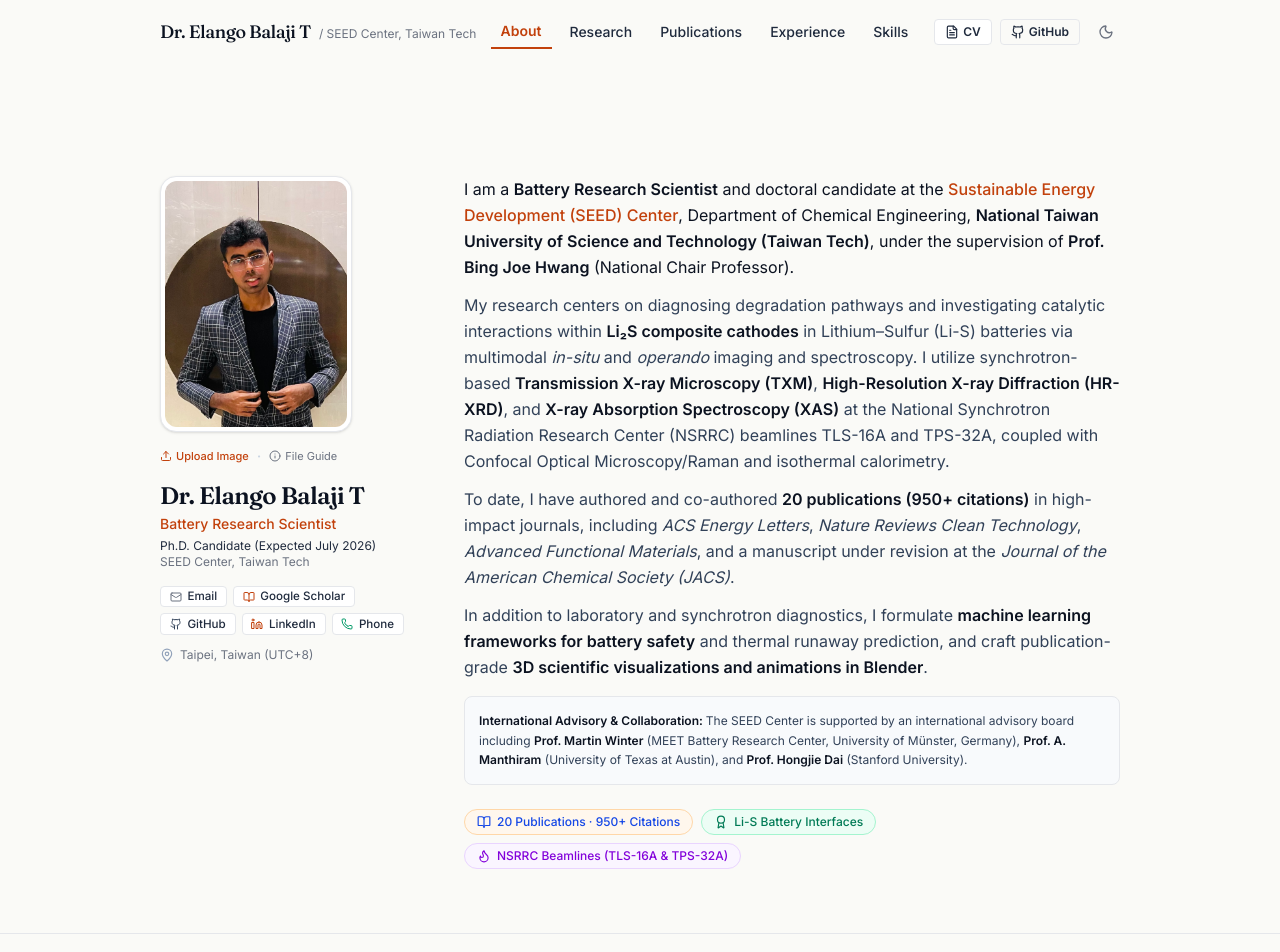
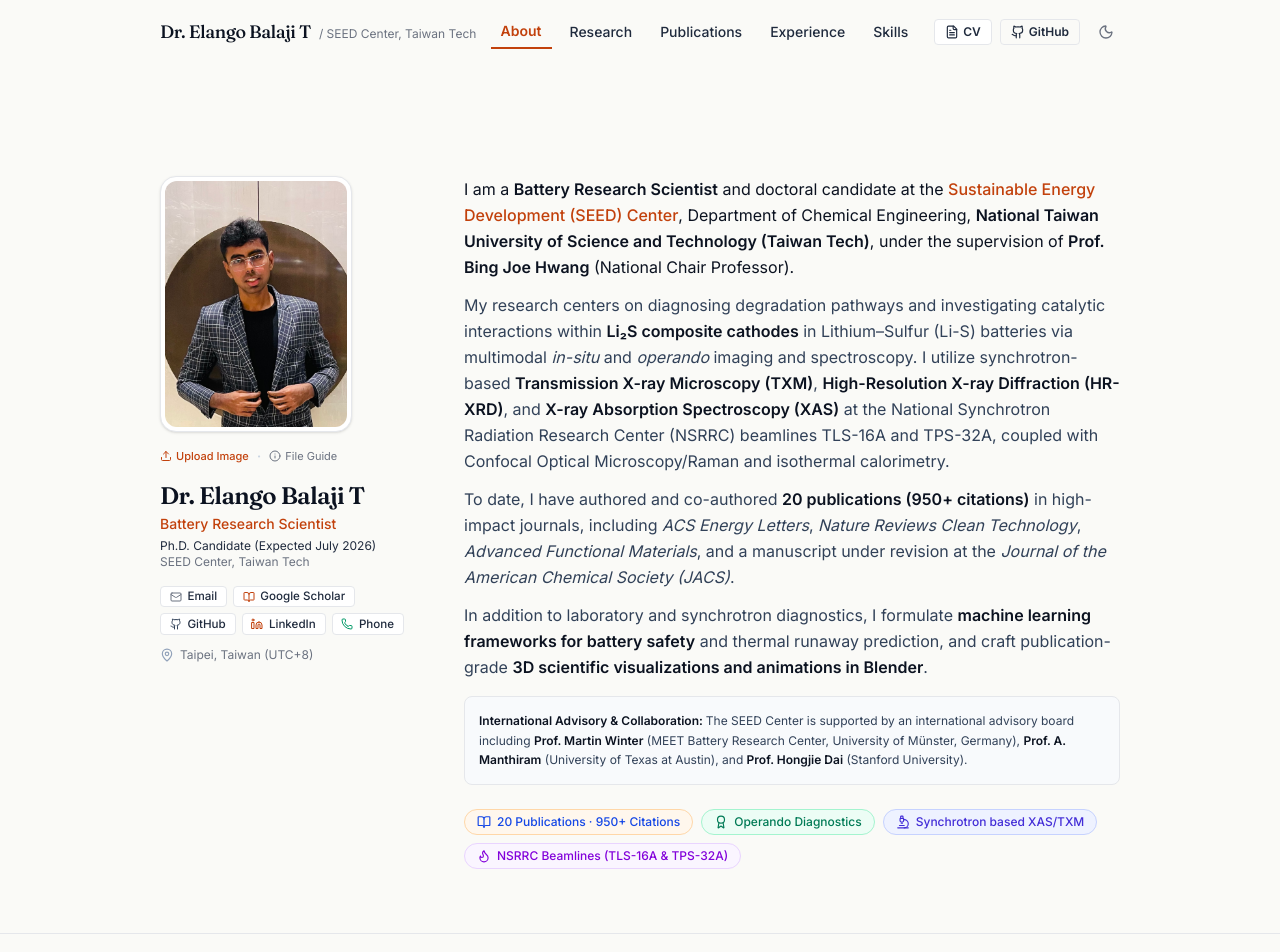
Before and after one commit to elangobalaji/dr.elango.balaji, a React (Vite) app: page / in a window 1280 px wide. Shown: the top 952 px of the page. Built offline with nearby package versions, Linux system fonts and the light colour scheme.

Commit message:
feat(hero): update research expertise highlights
Refine the hero section expertise tags to better reflect current research focus on operando diagnostics and synchrotron characterization techniques.

```diff
--- a/src/components/Hero.tsx
+++ b/src/components/Hero.tsx
@@ -17,6 +17,7 @@ import {
   RotateCcw,
   X,
   Folder,
+  Microscope,
 } from 'lucide-react';
 import { ProfileData } from '../types';
 
@@ -353,7 +354,12 @@ export const Hero: React.FC<HeroProps> = ({
 
               <span className="inline-flex items-center space-x-1.5 px-3 py-1 rounded-full font-medium bg-emerald-50 dark:bg-emerald-950/70 text-emerald-700 dark:text-emerald-300 border border-emerald-200 dark:border-emerald-800">
                 <Award className="w-3.5 h-3.5" />
-                <span>Li-S Battery Interfaces</span>
+                <span>Operando Diagnostics</span>
+              </span>
+
+              <span className="inline-flex items-center space-x-1.5 px-3 py-1 rounded-full font-medium bg-indigo-50 dark:bg-indigo-950/70 text-indigo-700 dark:text-indigo-300 border border-indigo-200 dark:border-indigo-800">
+                <Microscope className="w-3.5 h-3.5" />
+                <span>Synchrotron based XAS/TXM</span>
               </span>
 
               <span className="inline-flex items-center space-x-1.5 px-3 py-1 rounded-full font-medium bg-purple-50 dark:bg-purple-950/70 text-purple-700 dark:text-purple-300 border border-purple-200 dark:border-purple-800">
```
